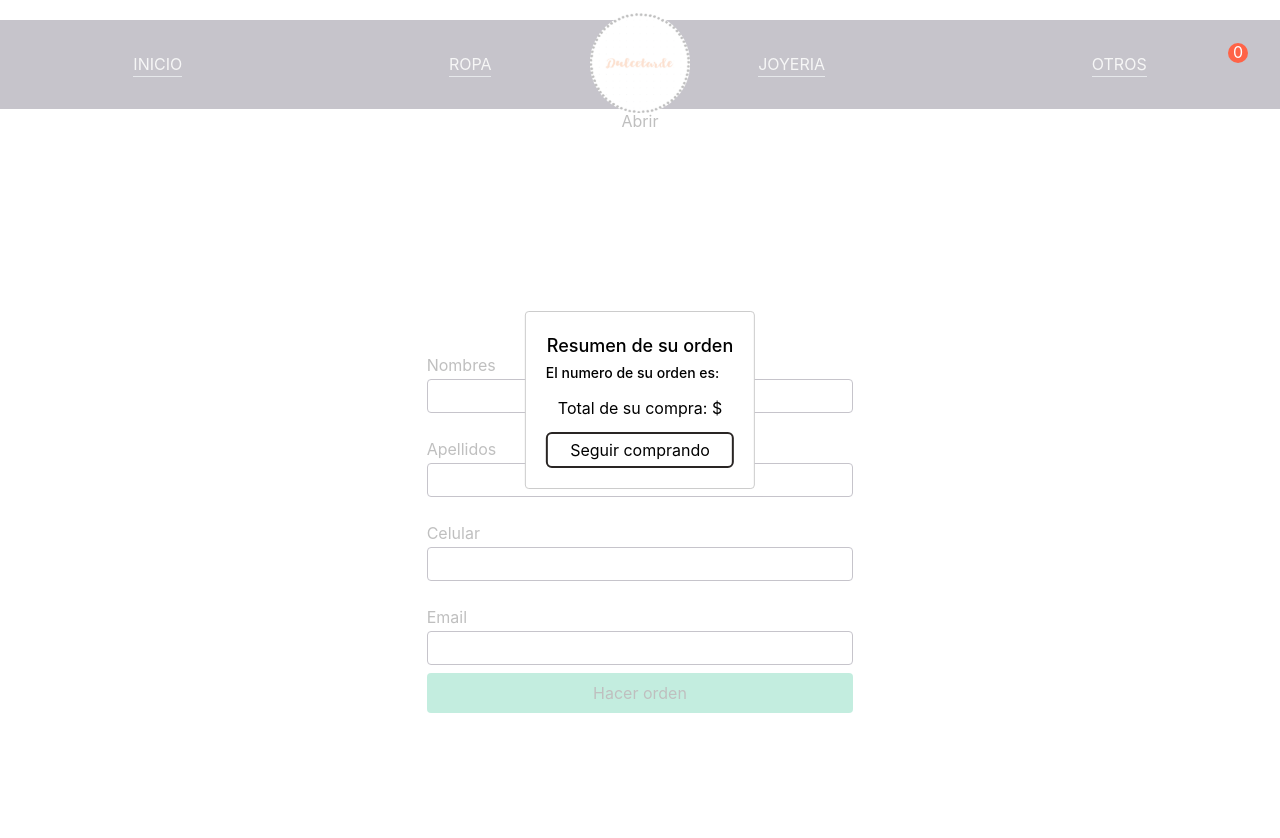
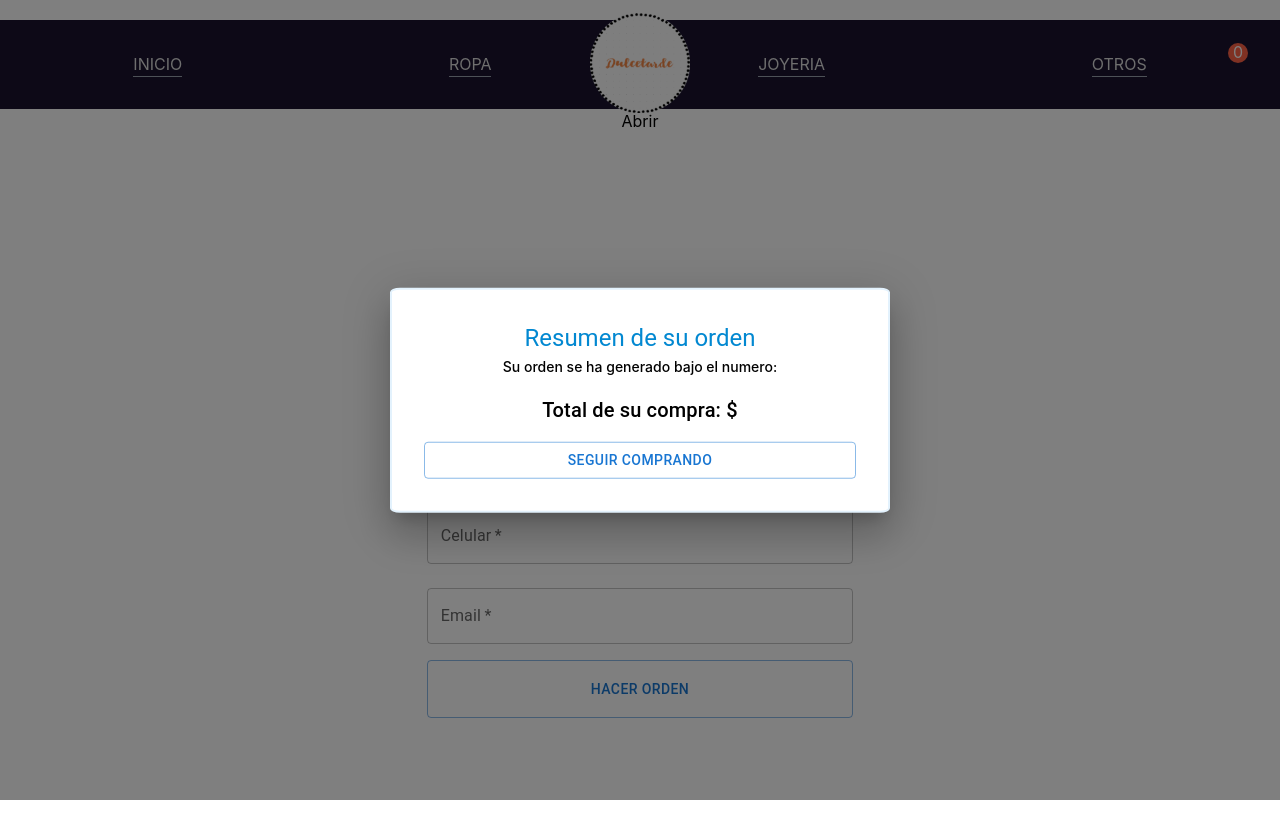
Before and after one commit to Vaneluuq/e-commerce-Zu-igaLuque, a React (Create React App) app: page /order in a window 1280 px wide. Both pictures are taken after a click on the button "Abrir". Shown: the top 838 px of the page. Built offline with nearby package versions, Linux system fonts and the light colour scheme; some icons are missing.

Commit message:
se corrigen estilos

```diff
--- a/package.json
+++ b/package.json
@@ -3,6 +3,9 @@
   "version": "0.1.0",
   "private": true,
   "dependencies": {
+    "@emotion/react": "^11.9.0",
+    "@emotion/styled": "^11.8.1",
+    "@mui/material": "^5.8.3",
     "@testing-library/jest-dom": "^5.16.4",
     "@testing-library/react": "^12.1.4",
     "@testing-library/user-event": "^13.5.0",
@@ -12,7 +15,6 @@
     "formik": "^2.2.9",
     "react": "^18.0.0",
     "react-dom": "^18.0.0",
-    "react-modal": "^3.15.1",
     "react-router-dom": "^6.3.0",
     "react-scripts": "5.0.0",
     "sweetalert2": "^11.4.14",
--- /dev/null
+++ b/src/components/AddItemButton/AddItemButton.js
@@ -0,0 +1,49 @@
+import Fab from "@mui/material/Fab";
+import React, { useState, useEffect } from "react";
+import Icon from "feather-icons-react";
+
+const AddItemCount = ({ product, addCount }) => {
+  const [counter, setCounter] = useState(1);
+
+  useEffect(() => {
+    if (counter < 1) {
+      setCounter(1);
+    }
+    if (addCount) {
+      addCount(counter);
+    }
+  }, [counter]);
+
+  return (
+    <>
+      <div className="pb-2">
+        {product?.category === "clothes"
+          ? "Cuantas Prendas quieres"
+          : "Escoge el numero de unidades"}
+      </div>
+      <div className="flex justify-center">
+        <Fab
+          onClick={() => setCounter(counter - 1)}
+          size="small"
+          color="primary"
+          aria-label="add"
+        >
+          <Icon icon="minus" width="20" height="20" />
+        </Fab>
+        <div className="w-10 flex justify-center items-center text-xl">
+          {counter}{" "}
+        </div>
+        <Fab
+          onClick={() => setCounter(counter + 1)}
+          size="small"
+          color="primary"
+          aria-label="add"
+        >
+          <Icon icon="plus" width="20" height="20" />
+        </Fab>
+      </div>
+    </>
+  );
+};
+
+export default AddItemCount;
--- a/src/components/FormOrder/FormOrder.js
+++ b/src/components/FormOrder/FormOrder.js
@@ -1,131 +1,144 @@
-import React, { useContext, useState } from 'react';
+import React, { useContext, useState } from "react";
 import classNames from "classnames/bind";
 import form from "./FormOrder.module.css";
-import { addDoc, collection, getDoc, getFirestore } from 'firebase/firestore';
-import { CardContext } from '../cartContext/index';
+import { addDoc, collection, getDoc, getFirestore } from "firebase/firestore";
+import Typography from "@mui/material/Typography";
+import CircularProgress from "@mui/material/CircularProgress";
+import Card from "@mui/material/Card";
+import { CardContext } from "../cartContext/index";
 import { useFormik } from "formik";
+import Button from "@mui/material/Button";
 import { validate } from "../../functions/validateForms";
-import ModalEcommerce from '../Modal/Modal';
-import Swal from 'sweetalert2'
-import { Link } from 'react-router-dom';
+import TextField from "@mui/material/TextField";
+import ModalEcommerce from "../Modal/Modal";
+import Swal from "sweetalert2";
+import { Link } from "react-router-dom";
 const cx = classNames.bind(form);
 
-const Input = ({ formik, label, id, name, type, error, value }) => {
+const Input = ({ formik, id, type, error, value, label }) => {
   return (
     <>
-            <label htmlFor={id} className="text-left" >{label}</label>
-            <input
+      <TextField
+        required
         id={id}
-                name={name}
         type={type}
         onChange={formik.handleChange}
-                value={value}
-                className={cx("input-form", "p-1")}
+        label={label}
+        defaultValue={value}
       />
       <div>{error}</div>
     </>
   );
-}
+};
 
 const FormOrder = () => {
-    const { items, clear } = useContext(CardContext)
+  const { items, clear } = useContext(CardContext);
   const [modalIsOpen, setIsOpen] = useState(false);
+  const [loading, setLoading] = useState(false);
+  const [productOrder, setProductOrder] = useState({});
 
   const formik = useFormik({
     initialValues: {
       firstName: "",
       lastName: "",
-            email: '',
-            cellphone: '',
-
+      email: "",
+      cellphone: "",
     },
     validate,
-        onSubmit: values => {
-            itemsToBuy(values)
-        }
+    onSubmit: (values) => {
+      setLoading(true);
+      itemsToBuy(values);
+    },
   });
 
   const totalCart = () => {
-        const price = items.map(item => item?.total)
+    const price = items.map((item) => item?.total);
     let total = price.reduce((a, b) => a + b, 0);
     return total?.toFixed(2);
-    }
+  };
 
   const itemsToBuy = (user) => {
     const order = {
       buyer: user,
       items: items,
-            total: totalCart()
-        }
-        saveFireStore(order)
-    }
-
-    const [productOrder, setProductOrder] = useState({})
+      total: totalCart(),
+    };
+    saveFireStore(order);
+  };
 
   const saveFireStore = async (itemsToAdd) => {
-        const db = getFirestore()
+    const db = getFirestore();
     try {
-            const lol = await addDoc(collection(db, "order"), itemsToAdd)
-            getDoc(lol)
-                .then((res) => {
+      const lol = await addDoc(collection(db, "order"), itemsToAdd);
+      getDoc(lol).then((res) => {
         if (res.exists()) {
-                        setProductOrder({ "id": res.id, ...res.data() })
+          setProductOrder({ id: res.id, ...res.data() });
         }
-                })
+      });
       if (!!lol) {
-                clear()
+        clear();
+        setLoading(false);
         Swal.fire({
-                    title: 'Su orden se ha registrado con exito!',
+          title: "Su orden se ha registrado con exito!",
 
           showClass: {
-                        popup: 'animate__animated animate__fadeInDown'
+            popup: "animate__animated animate__fadeInDown",
           },
           hideClass: {
-                        popup: 'animate__animated animate__fadeOutUp'
-                    }
+            popup: "animate__animated animate__fadeOutUp",
+          },
         }).then(function () {
-                    setIsOpen(true)
+          setIsOpen(true);
         });
       }
-
     } catch (e) {
       Swal.fire({
-                title: 'Se ha presentado un error al generar su orden!',
+        title: "Se ha presentado un error al generar su orden!",
         showClass: {
-                    popup: 'animate__animated animate__fadeInDown'
+          popup: "animate__animated animate__fadeInDown",
         },
         hideClass: {
-                    popup: 'animate__animated animate__fadeOutUp'
+          popup: "animate__animated animate__fadeOutUp",
+        },
+      });
     }
-            })
-        }
-    }
-
-    console.log(productOrder)
+  };
 
   return (
     <>
-            <ModalEcommerce openModal={() => setIsOpen(true)} modalIsOpen={modalIsOpen} closeModal={() => setIsOpen(false)} >
-                <div>
-                    <h2 className='text-center font-medium text-lg' >Resumen de su orden</h2>
-                    <span className='text-center font-medium text-sm'> El numero de su orden es: {productOrder?.id}</span>
-                    {
-                        productOrder?.items?.map(item => (
-                            <div className="border-solid border-stone-800 border-2 rounded-md mt-3 p-2">
+      <ModalEcommerce
+        openModal={() => setIsOpen(true)}
+        modalIsOpen={modalIsOpen}
+        closeModal={() => setIsOpen(false)}
+      >
+        <div className="text-center">
+          <Typography variant="h5" sx={{ color: "info.main" }}>
+            Resumen de su orden
+          </Typography>
+          <span className="text-center font-medium text-sm">
+            Su orden se ha generado bajo el numero: {productOrder?.id}
+          </span>
+          {productOrder?.items?.map((item) => (
+            <Card sx={{ minWidth: 275, my: 2 }}>
               <h4>{item.item.title}</h4>
-                                <h4>cantidad: {item.quantity}</h4>
-                            </div>
-                        ))
-                    }
-                    <span className='block text-center m-3' > Total de su compra: ${productOrder.total}</span>
-                    <Link className='border-solid border-stone-800 border-2 rounded-md mt-3 p-1 flex items-center justify-center' to={"/"}>Seguir comprando</Link>
+              <h4>Cantidad: {item.quantity}</h4>
+            </Card>
+          ))}
+          <Typography variant="h6" sx={{ my: 2 }}>
+            Total de su compra: ${productOrder.total}
+          </Typography>
+          <Link to={"/"}>
+            <Button variant="outlined" sx={{ width: "100%" }}>
+              Seguir comprando
+            </Button>
+          </Link>
         </div>
       </ModalEcommerce>
-            <div className="flex justify-center items-center h-screen" >
-                <form onSubmit={formik.handleSubmit} className="flex flex-col w-2/6" >
+      <div className="flex justify-center items-center h-screen">
+        <form onSubmit={formik.handleSubmit} className="flex flex-col w-2/6">
           <Input
             formik={formik}
-                        label={"Nombres"}
+            label={"Nombre"}
             id={"firstName"}
             name={"firstName"}
             type={"text"}
@@ -148,7 +161,7 @@ const FormOrder = () => {
             label={"Celular"}
             id={"cellphone"}
             name={"cellphone"}
-                        type={"number"}
+            type={"tel"}
             value={formik.values.cellphone}
             error={formik.errors.cellphone ? formik.errors.cellphone : null}
           />
@@ -162,11 +175,12 @@ const FormOrder = () => {
             value={formik.values.email}
             error={formik.errors.email ? formik.errors.email : null}
           />
-                    <button className="bg-emerald-500 rounded mt-2 p-2" type="submit">Hacer orden</button>
+          <Button type="submit" sx={{ mt: 2, p: 2 }} variant="outlined">
+            {loading ? <CircularProgress /> : "Hacer orden"}
+          </Button>
         </form>
       </div>
     </>
-
   );
 };
 export default FormOrder;
--- a/src/components/ItemDetail/ItemDetail.js
+++ b/src/components/ItemDetail/ItemDetail.js
@@ -2,97 +2,124 @@ import React, { useContext, useState } from "react";
 import classNames from "classnames/bind";
 import itemDetails from "./ItemDetails.module.css";
 import Icon from "feather-icons-react";
+import Typography from "@mui/material/Typography";
 import { Link } from "react-router-dom";
 import { CardContext } from "../cartContext";
+import InputLabel from "@mui/material/InputLabel";
+import MenuItem from "@mui/material/MenuItem";
+import FormControl from "@mui/material/FormControl";
+import Select from "@mui/material/Select";
+import Button from "@mui/material/Button";
+import AddItemCount from "../AddItemButton/AddItemButton";
+import { currencyFormat } from "../../functions/currencyFormat";
 const cx = classNames.bind(itemDetails);
 
 const ItemDetail = ({ product }) => {
-    const { addItem } = useContext(CardContext)
-    const [goToPay, setGoToPay] = useState(false)
-    const [counter, setCounter] = useState(1)
+  const { addItem } = useContext(CardContext);
+  const [goToPay, setGoToPay] = useState(false);
+  const [size, setSize] = useState("");
+  const [counter, setCounter] = useState(1);
+
+  const addCount = (item) => {
+    setCounter(item);
+  };
 
   const stylePayment = () => {
     if (product?.category === "clothes") {
-            return "containerPaymentMen"
+      return "containerPaymentMen";
     } else if (product?.category === "jewelery") {
-            return "containerPaymentWomen"
+      return "containerPaymentWomen";
     } else {
-            return "containerPaymentOthers"
+      return "containerPaymentOthers";
     }
-    }
+  };
 
   const addToShopping = (item) => {
     const data = {
       item: item,
       quantity: counter,
-            total: item.price * counter
-        }
-        addItem(data)
-        setGoToPay(true)
-    }
+      total: item.price * counter,
+    };
+    addItem(data);
+    setGoToPay(true);
+  };
+
+  const handleChange = (event) => {
+    setSize(event.target.value);
+  };
 
   return (
-        <div className="flex flex-wrap py-10 px-20 h-screen" >
-            <div className={cx("w-6/12 flex flex-col", "containerImagen")} >
+    <div className="flex flex-wrap py-10 px-20 h-screen">
+      <div className={cx("w-6/12 flex flex-col", "containerImagen")}>
         <div className={cx("flex justify-center items-center", "heightStyle")}>
           <div>
-                        <img alt="productImage" className={cx("w-40", "zoom")} src={product?.image}></img>
+            <img
+              alt="productImage"
+              className={cx("w-40", "zoom")}
+              src={product?.image}
+            ></img>
           </div>
         </div>
-                <div className=" flex flex-col justify-center items-center px-20" >
-                    <h3 className="text-lg pb-2">Details</h3>
-                    <span className="text-sm" > {product?.description} </span>
+        <div className=" flex flex-col justify-center items-center px-20">
+        <Typography variant="h6" sx={{ color: "info.main", marginBottom:"10px" }}>
+          Detalles
+        </Typography>
+          <span className="text-sm"> {product?.description} </span>
         </div>
       </div>
-            <div className={cx("w-6/12 flex flex-col pt-20", stylePayment())} >
-                <h3 className="text-base font-medium text-orange-600" >DulceTarde clothes</h3>
-                <h2 className="text-lg pb-5 font-semibold" >{product?.title} </h2>
-                <span className="text-lg pb-5" >{`$${product?.price}`}</span>
-                <div className="text-base pb-10" >
-                    {product?.category === "clothes" ?
-                        <select className="w-52 h-10 text-center" name="select">
-                            <option hidden defaultValue>Selecciona una talla</option>
-                            <option value="value1">XS</option>
-                            <option value="value2">S</option>
-                            <option value="value3">M</option>
-                            <option value="value3">L</option>
-                            <option value="value3">XL</option>
-                        </select>
-                        : <></>
-                    }
+      <div className={cx("w-6/12 flex flex-col pt-20", stylePayment())}>
+        <Typography variant="h5" sx={{ color: "info.main" }}>
+          DulceTarde clothes
+        </Typography>
+        <h2 className="text-lg pb-5 font-semibold">{product?.title} </h2>
+        <span className="text-lg pb-5">{`${currencyFormat(product?.price)}`}</span>
+        <div className="text-base pb-10">
+          {product?.category === "clothes" ? (
+            <div>
+              <FormControl sx={{ width: 1 / 4 }}>
+                <InputLabel id="demo-simple-select-label">Talla</InputLabel>
+                <Select
+                  labelId="demo-simple-select-label"
+                  id="demo-simple-select"
+                  value={size}
+                  label="Age"
+                  onChange={handleChange}
+                >
+                  <MenuItem value={"XS"}>XS</MenuItem>
+                  <MenuItem value={"S"}>S</MenuItem>
+                  <MenuItem value={"M"}>M</MenuItem>
+                  <MenuItem value={"L"}>L</MenuItem>
+                  <MenuItem value={"XL"}>XL</MenuItem>
+                </Select>
+              </FormControl>
             </div>
-                <div className="pb-20" >
-                    <div className="pb-2" >{product?.category === "clothes" ? "Cuantas Prendas quieres" : "Escoge el numero de unidades"}</div>
-                    <div className="flex justify-center" >
-                        <button className="border-2 border-current w-10 rounded-md" onClick={() => setCounter(counter - 1)} > - </button>
-                        <div className="w-10">{counter} </div>
-                        <button className="border-2 border-current w-10 rounded-md" onClick={() => setCounter(counter + 1)} > + </button>
-
+          ) : (
+            <></>
+          )}
         </div>
-
+        <div className="pb-20">
+          <AddItemCount product={product} addCount={addCount} />
         </div>
-                {
-                    goToPay ?
+        {goToPay ? (
           <Link to={"/cart"}>
-                            <button className={cx("border-2 border-current h-10 w-52 mb-2 rounded-md", "hoveredAction")} >
+            <Button variant="outlined">
+              <span className="mr-2">Terminar mi compra</span>
+              <Icon icon="credit-card" width="20" height="20" />
+            </Button>
+          </Link>
+        ) : (
+          <div>
             <div className={cx("flex items-center justify-around")}>
-                                    <span>Terminar mi compra</span>
-                                    <Icon icon="credit-card" width="20" height="20" />
+              <Button onClick={() => addToShopping(product)} variant="outlined">
+                <span className="mr-2">Agregar al carrito</span>
+                <Icon icon="shopping-cart" width="20" height="20" />
+              </Button>
             </div>
-                            </button>
-                        </Link> :
-                        <div>
-                            <button className={cx("border-2 border-current h-10 w-52 mb-2 rounded-md", "hoveredAction")} >
-                                <div className={cx("flex items-center justify-around")} >
-                                    <span onClick={() => addToShopping(product)}>Agregar al carrito</span>
-                                    <Icon icon="shopping-cart" width="20" height="20" />
           </div>
-                            </button>
-                        </div>
-                }
+        )}
       </div>
     </div>
   );
-}
+};
 
 export default ItemDetail;
--- a/src/components/Loading/Loading.js
+++ b/src/components/Loading/Loading.js
@@ -1,12 +1,20 @@
-import React from 'react';
+import React from "react";
+import Stack from "@mui/material/Stack";
+import LinearProgress from "@mui/material/LinearProgress";
 
 const Loading = () => {
-    return (
-        <div
-            style={{ height: "100vh" }}
-            className='flex justify-center items-center text-2xl text-amber-600'>Loading...
-        </div>
-    );
-}
+  return (
+    <div
+      style={{ height: "100vh" }}
+      className="flex justify-center items-center text-2xl text-amber-600"
+    >
+      <Stack sx={{ width: "100%", color: "grey.500" }} spacing={2}>
+        <LinearProgress color="secondary" />
+        <LinearProgress color="success" />
+        <LinearProgress color="inherit" />
+      </Stack>
+    </div>
+  );
+};
 
 export default Loading;
--- a/src/components/Modal/Modal.js
+++ b/src/components/Modal/Modal.js
@@ -1,32 +1,36 @@
-import React from 'react';
-import Modal from 'react-modal';
+import React from "react";
+import Modal from "@mui/material/Modal";
+import Box from "@mui/material/Box";
 
-const customStyles = {
-    content: {
+const style = {
+    position: 'absolute',
     top: '50%',
     left: '50%',
-        right: 'auto',
-        bottom: 'auto',
-        marginRight: '-50%',
     transform: 'translate(-50%, -50%)',
-    },
+    width: 500,
+    bgcolor: 'background.paper',
+    border: '2px solid #e3f2fd',
+    borderRadius: '2%',
+    boxShadow: 24,
+    p: 4,
   };
 
 const ModalEcommerce = ({ children, openModal, modalIsOpen, closeModal }) => {
   return (
     <div>
-            <button onClick={openModal}>Abrir</button>
+      <button onClick={openModal}>Abrir</button>{" "}
       <Modal
-                isOpen={modalIsOpen}
-                onRequestClose={closeModal}
-                style={customStyles}
+        open={modalIsOpen}
+        onClose={closeModal}
+        aria-labelledby="modal-modal-title"
+        aria-describedby="modal-modal-description"
       >
-                <div>
-                    {children}
-                </div>
+        <Box sx={style}>
+          <div>{children}</div>
+        </Box>
       </Modal>
     </div>
   );
-}
+};
 
 export default ModalEcommerce;
--- a/src/components/PopoverCart/PopoverCart.module.css
+++ b/src/components/PopoverCart/PopoverCart.module.css
@@ -24,12 +24,13 @@
 
 .containerDetails {
     background: rgba(0, 0, 0, 0.448);
-    width: 80%;
+    width: 90%;
+    padding: 10px;
 }
 
 .button {
-    background: rgba(0, 0, 0, 0.256);
-    width: 20%;
+    background: rgba(0, 0, 0, 0.448);
+    width: 10%;
 }
 
 .containerProducts {
--- /dev/null
+++ b/src/functions/currencyFormat.js
@@ -0,0 +1,6 @@
+export const currencyFormat = (value) =>
+  new Intl.NumberFormat("en-US", {
+    style: "currency",
+    currency: "USD",
+    minimumFractionDigits: 2,
+  }).format(value);
```
Also changed, not shown: src/components/Cart/Cart.js (+4 -3 lines), src/components/Item/Item.js (+73 -25 lines), src/components/PopoverCart/PopoverCart.js (+59 -34 lines), 1 other file (tests, documents, lock files or other folders). Lines whose indentation alone changed are shown as unchanged.
